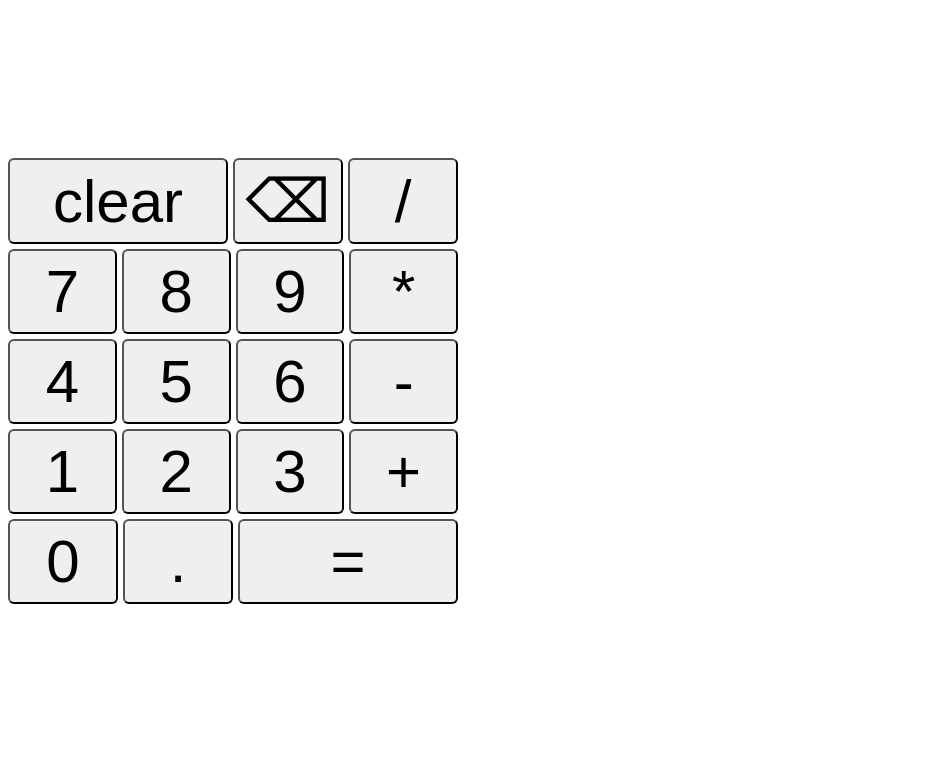
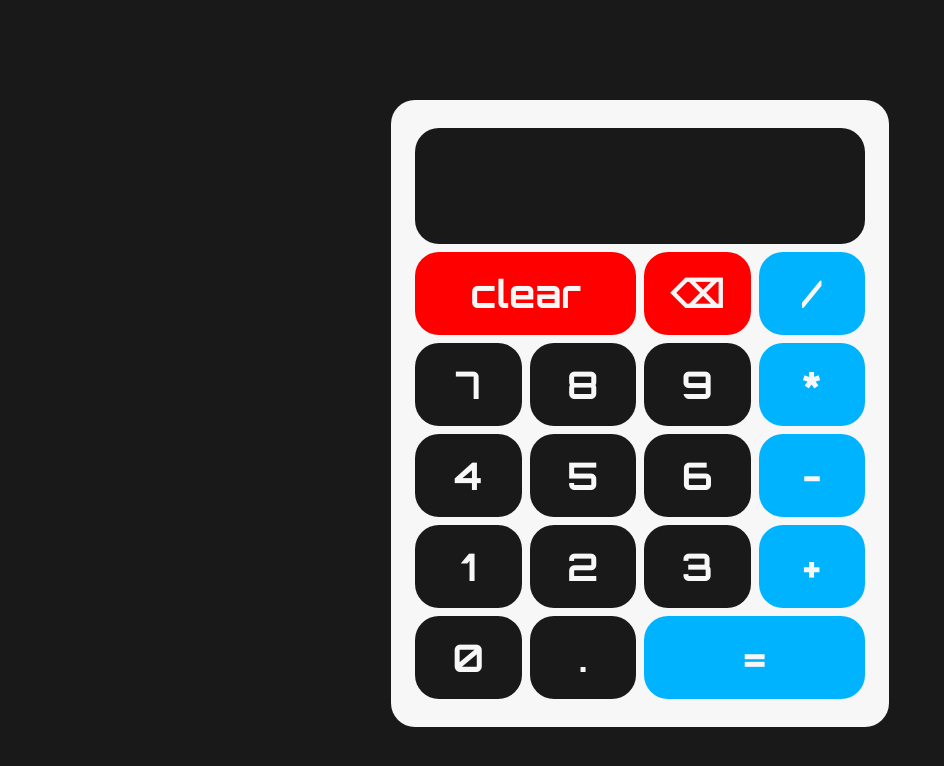
Before and after one commit to VecchiR/calculator, a plain HTML site: page index.html in a window 1280 px wide. Shown: the whole page, without its empty margins (0-944 px from the left). Drawn offline with Linux system fonts and the light colour scheme.

Commit message:
Stylize calculator with CSS

```diff
--- a/styles.css
+++ b/styles.css
@@ -1,9 +1,15 @@
+@import url('https://fonts.googleapis.com/css2?family=Orbitron:wght@400..900&display=swap');
+
+
 button {
-    width: 90px;
-    padding: 6px 10px;
-    border-radius: 6px;
+    width: 86px;
+    padding: 18px 10px;
+    border-radius: 24px;
     flex: 1 0 auto;
-    font-size: 60px;
+    /* font-size: 60px; */
+    background-color: #191919;
+    border: 0;
+    font-size: 38px;
 }
 
 .clear,
@@ -16,24 +22,67 @@ button {
     display: flex;
     width: 450px;
     flex-direction: column;
+    row-gap: 8px;
+    padding: 28px 24px;
+    background-color: rgb(247, 247, 247);
+    border-radius: 24px;
+    /* border: 2px solid white; */
 }
 
 .display {
     display: flex;
-    height: 150px;
-    font-size: 84px;
-    align-items: flex-end;
+    height: 100px;
+    /* font-size: 84px; */
+    align-items: center;
     justify-content: end;
+    /* border: 2px solid #ffffff; */
+    border-radius: 24px;
+    background-color: #191919;
+    padding: 8px;
+    /* box-sizing: border-box; */
 }
 
 .buttons-container {
     display: flex;
     flex-wrap: wrap;
-    justify-content: space-around;
-    gap: 5px 5px;
+    /* justify-content: space-between; */
+    gap: 8px;
 }
 
+body {
+    margin: 100px 50px;
+    display: flex;
+    background-color: #191919;
+    align-items:center;
+    justify-content: center;
+}
 
-/* * {
-    border: 1px solid red;
-} */
+* {
+    /* border: 1px solid red; */
+    color: rgb(247, 247, 247);
+    font-family: "Orbitron";
+    font-size: 52px;
+    font-weight: 700;
+}
+
+.digit {
+    background-color: #191919;
+}
+
+.clear,
+.backspace {
+    background-color: rgb(255, 0, 0);
+}
+
+.equal,
+.operator {
+    background-color: rgb(0, 179, 255);
+}
+
+button:hover {
+    opacity: 0.7;
+}
+
+button:active {
+    opacity: 0.9;
+}
```
